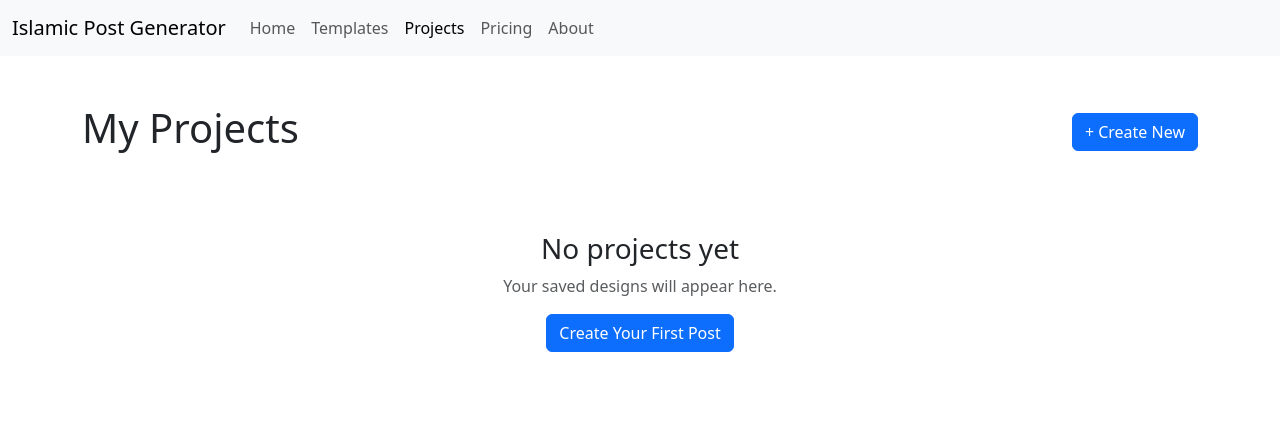
After one commit to AfnanLearnInBits/islamic-post-maker, a Flask app: page /projects in a window 1280 px wide. The commit adds this page. Shown: the top 447 px of the page. Run offline with Flask 3, Linux system fonts and the light colour scheme.

Commit message:
Add Projects Page

```diff
--- a/app.py
+++ b/app.py
@@ -10,5 +10,9 @@ def home():
 def editor():
     return render_template('editor.html')
 
+@app.route("/projects")
+def projects():
+    return render_template('projects.html')
+
 if __name__ == "__main__":
     app.run(debug=True)
--- a/static/js/editor.js
+++ b/static/js/editor.js
@@ -195,12 +195,12 @@ duplicateBtn.addEventListener("click", async function(){
         }
 
 });
-const deleteObjectBtn = document.getElementById("delete-btn")
+const deleteObjectBtn = document.getElementById("delete-btn");
 deleteObjectBtn.addEventListener("click",function(){
-    const selectedObject = canvas.getActiveObject()
+    const selectedObject = canvas.getActiveObject();
     if (selectedObject){
         canvas.remove(selectedObject);
         canvas.discardActiveObject();
         canvas.renderAll();
     }
-})
+});
--- a/templates/index.html
+++ b/templates/index.html
@@ -25,6 +25,9 @@
                     </li>
                     <li class="nav-item">
                         <a class="nav-link" href="#">Templates</a>
+                    </li>
+                    <li class="nav-item">
+                        <a class="nav-link" href="/projects">Projects</a>
                     </li>
                     <li class="nav-item">
                         <a class="nav-link" href="#">Pricing</a>
--- /dev/null
+++ b/templates/projects.html
@@ -0,0 +1,82 @@
+<!doctype html>
+<html lang="en">
+
+<head>
+    <meta charset="utf-8">
+    <meta name="viewport" content="width=device-width, initial-scale=1">
+
+    <title>My Projects - Islamic Post Generator</title>
+
+    <link href="https://cdn.jsdelivr.net/npm/bootstrap@5.3.8/dist/css/bootstrap.min.css"
+        rel="stylesheet">
+</head>
+
+<body>
+
+    <nav class="navbar navbar-expand-lg bg-body-tertiary">
+        <div class="container-fluid">
+
+            <a class="navbar-brand" href="/">Islamic Post Generator</a>
+
+            <div class="collapse navbar-collapse">
+                <ul class="navbar-nav">
+
+                    <li class="nav-item">
+                        <a class="nav-link" href="/">Home</a>
+                    </li>
+
+                    <li class="nav-item">
+                        <a class="nav-link" href="/Templates">Templates</a>
+                    </li>
+
+                    <li class="nav-item">
+                        <a class="nav-link active" href="/projects">Projects</a>
+                    </li>
+
+                    <li class="nav-item">
+                        <a class="nav-link" href="#">Pricing</a>
+                    </li>
+
+                    <li class="nav-item">
+                        <a class="nav-link" href="#">About</a>
+                    </li>
+
+                </ul>
+            </div>
+
+        </div>
+    </nav>
+
+
+    <main class="container py-5">
+
+        <div class="d-flex justify-content-between align-items-center mb-4">
+
+            <h1>My Projects</h1>
+
+            <a href="/editor" class="btn btn-primary">
+                + Create New
+            </a>
+
+        </div>
+
+
+        <div class="text-center py-5">
+
+            <h3>No projects yet</h3>
+
+            <p class="text-muted">
+                Your saved designs will appear here.
+            </p>
+
+            <a href="/editor" class="btn btn-primary">
+                Create Your First Post
+            </a>
+
+        </div>
+
+    </main>
+
+</body>
+
+</html>
```
Also changed, not shown: static/css/projects.css (added).
